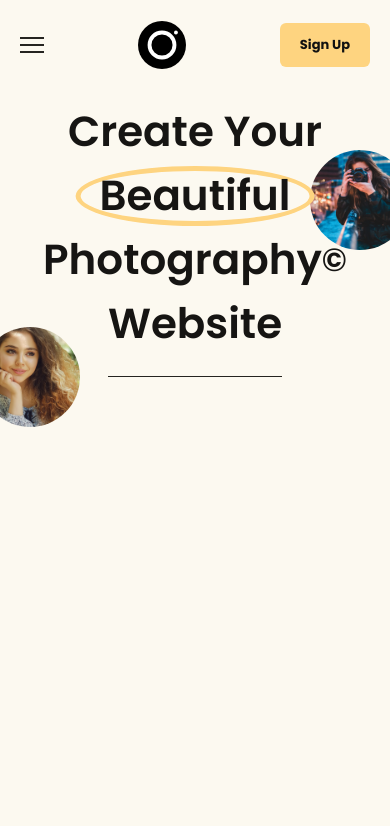
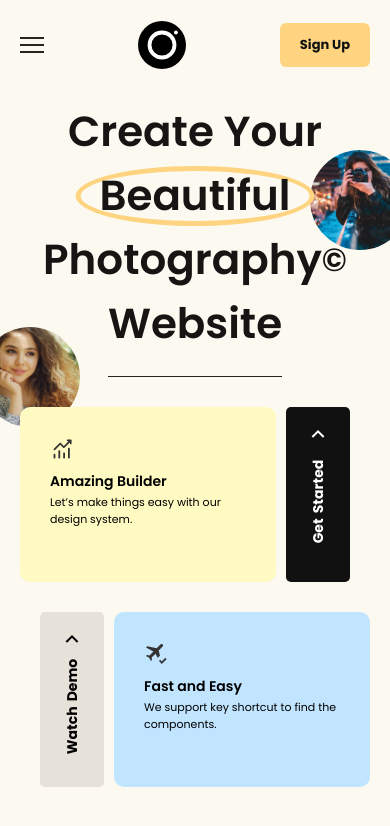
Before and after one commit to Adebesin-Cell/photo-concept, a React (Create React App) app: page / in a window 390 px wide. Shown: the top 826 px of the page. Built offline with nearby package versions, Linux system fonts and the light colour scheme.

Commit message:
Updating UI

```diff
--- a/src/App.js
+++ b/src/App.js
@@ -223,7 +223,72 @@ function App() {
         </h1>
         <div className='intro'>
           <div className='intro__card intro__card--1'>
-            <div className='intro__box'></div>
+            <div className='intro__box intro__box--1'>
+              <div className='intro__icon'>
+                <TrendingLine />
+              </div>
+              <h1 className='intro__title'>Amazing Builder</h1>
+              <p className='intro__text'>
+                Let’s make things easy with our design system.
+              </p>
+            </div>
+            <button
+              className='intro__button intro__button--black'
+              name='Get started'
+            >
+              <span className='icon'>
+                <svg
+                  width='8'
+                  height='14'
+                  viewBox='0 0 8 14'
+                  fill='none'
+                  xmlns='http://www.w3.org/2000/svg'
+                >
+                  <path
+                    d='M5.17198 7L0.221985 2.05L1.63598 0.636002L7.99998 7L1.63598 13.364L0.221985 11.95L5.17198 7Z'
+                    fill='#ffffff'
+                  />
+                </svg>
+              </span>
+              <div className='rotate'>
+                <span className='text'>Get</span>
+                <span className='text'>Started</span>
+              </div>
+            </button>
+          </div>
+          <div className='intro__card intro__card--2'>
+            <button
+              className='intro__button intro__button--grey'
+              name='Watch Demo'
+            >
+              <span className='icon'>
+                <svg
+                  width='8'
+                  height='14'
+                  viewBox='0 0 8 14'
+                  fill='none'
+                  xmlns='http://www.w3.org/2000/svg'
+                >
+                  <path
+                    d='M5.17198 7L0.221985 2.05L1.63598 0.636002L7.99998 7L1.63598 13.364L0.221985 11.95L5.17198 7Z'
+                    fill='#000000'
+                  />
+                </svg>
+              </span>
+              <div className='rotate'>
+                <span className='text'>Watch </span>
+                <span className='text'>Demo</span>
+              </div>
+            </button>
+            <div className='intro__box intro__box--2'>
+              <div className='intro__icon'>
+                <Airplane />
+              </div>
+              <h1 className='intro__title'>Fast and Easy</h1>
+              <p className='intro__text'>
+                We support key shortcut to find the components.
+              </p>
+            </div>
           </div>
         </div>
       </div>
--- a/src/scss/_components.scss
+++ b/src/scss/_components.scss
@@ -99,7 +99,7 @@
         gap: var(--span-xl);
 
         @media only screen and (max-width: 1140px) {
-            padding-top: 0px;
+            padding-top: calc(var(--span-s) + 10px);
         }
     }
 
@@ -478,3 +478,151 @@
         z-index: -1;
     }
 }
+
+.intro {
+    margin-top: var(--span-m);
+    position: relative;
+    z-index: 2;
+
+
+    &__card {
+        display: grid;
+
+        &--1 {
+            grid-template-columns: 2fr 0.5fr;
+            gap: var(--span-s);
+            padding-right: calc(var(--span-2xl) + var(--span-l));
+            max-width: 500px;
+            width: 100%;
+            // margin-left: auto;
+            margin-right: auto;
+
+            @media only screen and (max-width: 600px) {
+                padding-right: var(--span-s);
+                grid-template-columns: 2fr 0.5fr;
+                gap: var(--span-xs);
+            }
+        }
+
+        &--2 {
+            margin-top: var(--span-m);
+            grid-template-columns: 0.5fr 2fr;
+            gap: var(--span-s);
+            padding-left: calc(var(--span-2xl) + var(--span-l));
+            max-width: 500px;
+            width: 100%;
+            margin-left: auto;
+
+            @media only screen and (max-width: 600px) {
+                padding-left: var(--span-s);
+                grid-template-columns: 0.5fr 2fr;
+                gap: var(--span-xs);
+            }
+        }
+    }
+
+
+    &__box {
+        padding: var(--span-m);
+        border-radius: 10px;
+
+        &--1 {
+            background: #FFF9C2;
+        }
+
+        &--2 {
+            background: #C2E5FF;
+        }
+    }
+
+    &__icon {
+        display: flex;
+        align-items: center;
+        justify-content: center;
+        width: 24px;
+        height: 24px;
+
+        svg {
+            width: 24px;
+            height: 24px;
+        }
+    }
+
+    &__title {
+        margin-top: var(--span-xs);
+        font-family: var(--Poppins);
+        font-size: var(--size-s);
+        font-weight: var(--weight-lg);
+        line-height: 21px;
+        letter-spacing: 0em;
+        text-align: left;
+        color: #000000;
+    }
+
+    &__text {
+        margin-top: 2px;
+        font-family: var(--Poppins);
+        font-size: calc(var(--size-xs) - 1px);
+        font-weight: var(--weight-sm);
+        line-height: 17px;
+        letter-spacing: 0em;
+        text-align: left;
+        color: #000000;
+    }
+
+    &__button {
+        border: none;
+        outline: none;
+        background: transparent;
+        padding: var(--span-s) calc(var(--span-xs) + 5px);
+        border-radius: 5px;
+        display: flex;
+        flex-direction: column;
+        align-items: center;
+        min-height: 175px;
+        overflow: hidden;
+        cursor: pointer;
+
+        .rotate {
+            transform: rotate(-90deg);
+            display: flex;
+            align-items: center;
+            justify-content: center;
+            flex-grow: 1;
+            width: 100%;
+            gap: 5px;
+        }
+
+        .text {
+            font-family: var(--Poppins);
+            font-size: var(--size-s);
+            font-weight: var(--weight-xlg);
+            line-height: 21px;
+            letter-spacing: 0em;
+            text-align: left;
+        }
+
+        .icon {
+            // padding-left: var(--span-s);
+            display: flex;
+            align-items: center;
+            justify-content: center;
+            transform: rotate(-90deg);
+        }
+
+        &--black {
+            background: #111111;
+            color: var(--white);
+        }
+
+        &--grey {
+            background: #e6e2d9;
+            color: #020000;
+
+            svg {
+                width: 14px;
+                height: 14px;
+            }
+        }
+    }
+}
```
